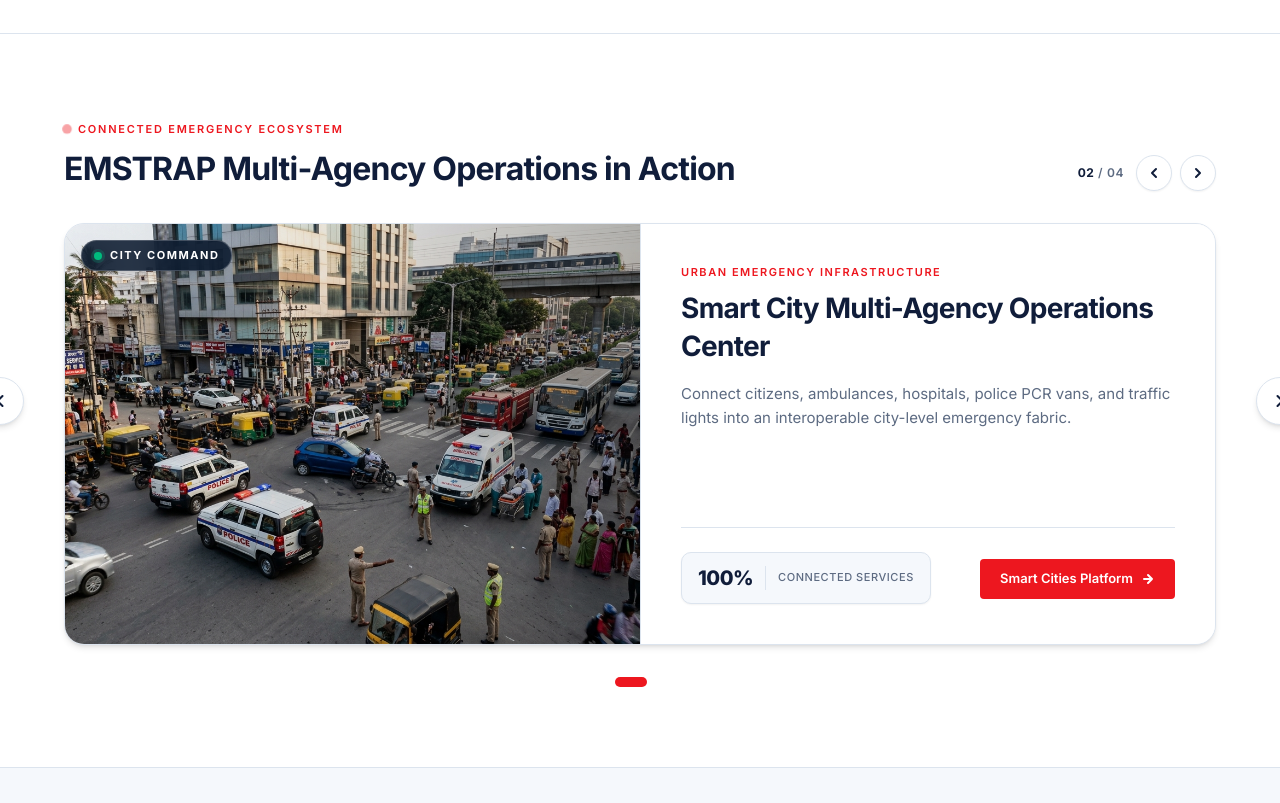
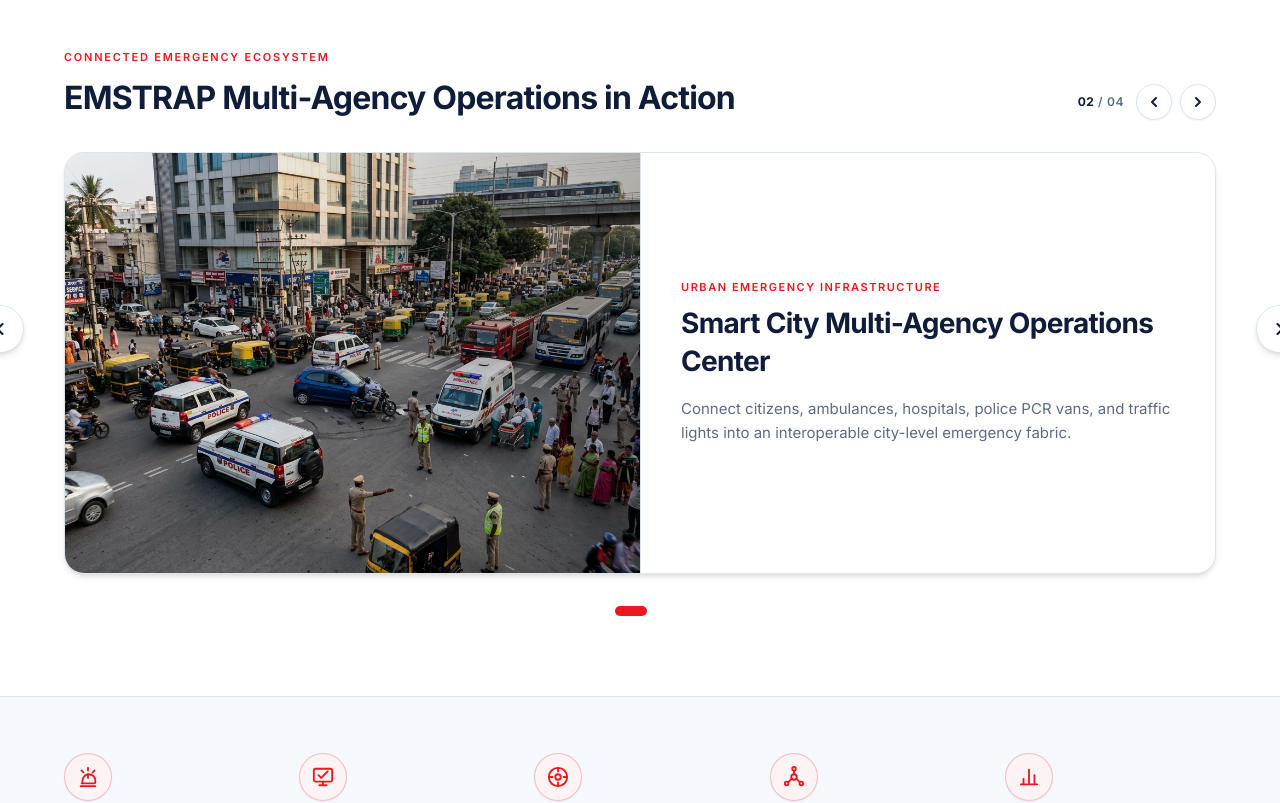
Before and after one commit to naaneshwarn/Emstrap, a React (Vite) app: page / in a window 1280 px wide. Shown: the part 1940-2743 px from the top of the page. Built offline with nearby package versions, Linux system fonts and the light colour scheme; the HTML template or start-up script is replaced by a standard one.

Commit message:
fix: implement EMSTRAP homepage screenshot updates

```diff
--- a/src/components/FloatingCardBanner.tsx
+++ b/src/components/FloatingCardBanner.tsx
@@ -288,59 +288,39 @@ const BANNER_DATA: Record<string, BannerCard[]> = {
   default: [
     {
       id: 'home-1',
-      badge: 'LIVE CAD DISPATCH',
-      badgeType: 'live',
+      badge: '',
       image: '/images/banner/banner-ambulance.jpg',
       imageAlt: 'Force Traveller 108 ambulance with paramedics attending in Indian street environment',
       eyebrow: 'INTELLIGENT MEDICAL DISPATCH',
       title: 'Sub-Second Emergency Ambulance Dispatch & Routing',
       description: 'AI-assisted Computer-Aided Dispatch synchronizing nearest ambulance units, traffic green corridors, and receiving hospital trauma teams in one unified operational flow.',
-      metricValue: '< 45s',
-      metricLabel: 'Dispatch Time',
-      actionText: 'Ambulance Solutions',
-      actionLink: '/ambulance-providers',
     },
     {
       id: 'home-2',
-      badge: 'CITY COMMAND',
-      badgeType: 'active',
+      badge: '',
       image: '/images/banner/banner-smartcities.jpg',
       imageAlt: 'Indian city intersection with emergency vehicles and metro infrastructure',
       eyebrow: 'URBAN EMERGENCY INFRASTRUCTURE',
       title: 'Smart City Multi-Agency Operations Center',
       description: 'Connect citizens, ambulances, hospitals, police PCR vans, and traffic lights into an interoperable city-level emergency fabric.',
-      metricValue: '100%',
-      metricLabel: 'Connected Services',
-      actionText: 'Smart Cities Platform',
-      actionLink: '/smart-cities',
     },
     {
       id: 'home-3',
-      badge: 'GREEN CORRIDOR ACTIVE',
-      badgeType: 'live',
+      badge: '',
       image: '/images/banner/banner-traffic.jpg',
       imageAlt: 'Traffic control room with officer managing live emergency corridor on CCTV screens',
       eyebrow: 'TRAFFIC PREEMPTION INTELLIGENCE',
       title: 'Automated Dynamic Green Wave Corridors',
       description: 'Synchronize signal timings across 45+ city intersections ahead of moving emergency vehicles, clearing paths and reducing transit time by up to 35%.',
-      metricValue: '35%',
-      metricLabel: 'Faster Response Transit',
-      actionText: 'Traffic Solutions',
-      actionLink: '/traffic-management',
     },
     {
       id: 'home-4',
-      badge: 'ENTERPRISE READY',
-      badgeType: 'verified',
+      badge: '',
       image: '/images/banner/banner-corporate.jpg',
       imageAlt: 'Indian corporate campus emergency response drill with safety marshals and personnel',
       eyebrow: 'WORKPLACE SAFETY SHIELD',
       title: 'Comprehensive Corporate Incident Protection',
       description: 'Protect thousands of employees across multi-building campuses with instant silent panic alerts, floor marshal coordination, and direct EMS dispatch.',
-      metricValue: '< 90s',
-      metricLabel: 'Campus ERT Mobilization',
-      actionText: 'Corporate Shield',
-      actionLink: '/corporate-companies',
     },
   ],
 };
@@ -350,6 +330,10 @@ interface FloatingCardBannerProps {
   cards?: BannerCard[];
   title?: string;
   eyebrow?: string;
+  showEyebrowIcon?: boolean;
+  showBadge?: boolean;
+  showMetrics?: boolean;
+  showAction?: boolean;
 }
 
 export default function FloatingCardBanner({
@@ -357,6 +341,10 @@ export default function FloatingCardBanner({
   cards: customCards,
   title = 'Live Emergency Operations in Action',
   eyebrow = 'CONNECTED EMERGENCY RESPONSE PLATFORM',
+  showEyebrowIcon = pageSlug !== 'default',
+  showBadge = pageSlug !== 'default',
+  showMetrics = pageSlug !== 'default',
+  showAction = pageSlug !== 'default',
 }: FloatingCardBannerProps) {
   const cards = customCards ?? BANNER_DATA[pageSlug] ?? BANNER_DATA.default;
   const [currentIndex, setCurrentIndex] = useState(0);
@@ -432,7 +420,9 @@ export default function FloatingCardBanner({
         <div className="flex flex-col md:flex-row md:items-end justify-between mb-8 gap-4">
           <div>
             <div className="inline-flex items-center gap-2 text-[11px] font-semibold tracking-[0.16em] uppercase text-brand-red mb-2.5">
+              {showEyebrowIcon && (
                 <span className="w-1.5 h-1.5 rounded-full bg-brand-red animate-ping" />
+              )}
               {eyebrow}
             </div>
             <h2 className="text-[24px] sm:text-[28px] lg:text-[32px] font-bold text-content-primary tracking-tight leading-snug">
@@ -494,6 +484,7 @@ export default function FloatingCardBanner({
                   <div className="absolute inset-0 bg-gradient-to-t lg:bg-gradient-to-r from-transparent via-black/10 to-black/30 pointer-events-none" />
 
                   {/* Status Indicator Badge */}
+                  {showBadge && activeCard.badge && (
                     <div className="absolute top-4 left-4 z-10">
                       <div className="bg-navy-deep/85 backdrop-blur-md px-3 py-1.5 rounded-full flex items-center gap-2 shadow-lg border border-white/20">
                         <span className="relative flex h-2 w-2">
@@ -505,10 +496,17 @@ export default function FloatingCardBanner({
                         </span>
                       </div>
                     </div>
+                  )}
                 </div>
 
                 {/* Content Side */}
-                <div className="lg:col-span-6 p-6 sm:p-8 lg:p-10 flex flex-col justify-between bg-white border-t lg:border-t-0 lg:border-l border-border-default">
+                <div
+                  className={`lg:col-span-6 p-6 sm:p-8 lg:p-10 flex flex-col ${
+                    (showMetrics && activeCard.metricValue) || (showAction && activeCard.actionText)
+                      ? 'justify-between'
+                      : 'justify-center'
+                  } bg-white border-t lg:border-t-0 lg:border-l border-border-default`}
+                >
                   <div>
                     <div className="text-[11px] font-semibold tracking-[0.14em] uppercase text-brand-red mb-2">
                       {activeCard.eyebrow}
@@ -516,16 +514,22 @@ export default function FloatingCardBanner({
                     <h3 className="text-[22px] sm:text-[26px] lg:text-[28px] font-bold text-content-primary tracking-tight leading-snug mb-4">
                       {activeCard.title}
                     </h3>
-                    <p className="text-[14px] sm:text-[15px] text-content-secondary leading-relaxed mb-6">
+                    <p
+                      className={`text-[14px] sm:text-[15px] text-content-secondary leading-relaxed ${
+                        (showMetrics && activeCard.metricValue) || (showAction && activeCard.actionText)
+                          ? 'mb-6'
+                          : 'mb-0'
+                      }`}
+                    >
                       {activeCard.description}
                     </p>
                   </div>
 
                   {/* Metrics and Action Bar */}
-                  {(activeCard.metricValue || activeCard.actionText) && (
+                  {((showMetrics && activeCard.metricValue) || (showAction && activeCard.actionText)) && (
                     <div className="pt-6 border-t border-border-default flex flex-col sm:flex-row sm:items-center justify-between gap-4">
                       {/* Metric Card */}
-                      {activeCard.metricValue && activeCard.metricLabel ? (
+                      {showMetrics && activeCard.metricValue && activeCard.metricLabel ? (
                         <div className="bg-surface-light px-4 py-2.5 rounded-[10px] border border-border-default shadow-xs inline-flex items-center gap-3">
                           <div className="text-[20px] font-extrabold text-content-primary tracking-tight">
                             {activeCard.metricValue}
@@ -535,10 +539,12 @@ export default function FloatingCardBanner({
                             {activeCard.metricLabel}
                           </div>
                         </div>
-                      ) : <div />}
+                      ) : (
+                        <div />
+                      )}
 
                       {/* Action link */}
-                      {activeCard.actionText && activeCard.actionLink && (
+                      {showAction && activeCard.actionText && activeCard.actionLink && (
                         <Link
                           to={activeCard.actionLink}
                           className="inline-flex items-center justify-center gap-2 px-5 py-2.5 bg-brand-red text-white text-[13px] font-semibold rounded-[4px] hover:bg-[#CC1218] btn-smooth whitespace-nowrap self-start sm:self-auto"
--- a/src/pages/Home.tsx
+++ b/src/pages/Home.tsx
@@ -154,15 +154,9 @@ export default function Home() {
                     <h3 className="text-[16px] font-bold text-content-primary mb-2 leading-snug">
                       {audience.title}
                     </h3>
-                    <p className="text-[13px] text-content-secondary leading-[1.6] mb-4 flex-1">
+                    <p className="text-[13px] text-content-secondary leading-[1.6]">
                       {audience.description}
                     </p>
-                    <div className="flex items-center gap-1.5 text-[13px] font-semibold text-blue-accent group-hover:gap-2.5 transition-all">
-                      Learn more
-                      <svg width="14" height="14" viewBox="0 0 14 14" fill="none" stroke="currentColor" strokeWidth="1.8" strokeLinecap="round" strokeLinejoin="round" className="transition-transform duration-200 group-hover:translate-x-1">
-                        <path d="M2 7h10M8 3l4 4-4 4" />
-                      </svg>
-                    </div>
                   </div>
                 </Link>
               </div>
@@ -176,6 +170,10 @@ export default function Home() {
         pageSlug="default"
         title="EMSTRAP Multi-Agency Operations in Action"
         eyebrow="CONNECTED EMERGENCY ECOSYSTEM"
+        showEyebrowIcon={false}
+        showBadge={false}
+        showMetrics={false}
+        showAction={false}
       />
 
       {/* Platform overview strip */}
@@ -183,18 +181,133 @@ export default function Home() {
         <div className="max-w-[1400px] mx-auto px-6 lg:px-16">
           <div className="grid grid-cols-2 md:grid-cols-3 lg:grid-cols-5 gap-8 lg:gap-6">
             {[
-              { label: 'Emergency Response', desc: 'Real-time SOS and incident management' },
-              { label: 'Intelligent Dispatch', desc: 'Smart ambulance and fleet assignment' },
-              { label: 'Live Tracking', desc: 'GPS visibility across all responders' },
-              { label: 'Multi-Agency Coordination', desc: 'Connect all emergency stakeholders' },
-              { label: 'Analytics & Reporting', desc: 'Data-driven operational improvement' },
+              {
+                label: 'Emergency Response',
+                desc: 'Real-time SOS and incident management',
+                icon: (
+                  <svg
+                    width="22"
+                    height="22"
+                    viewBox="0 0 24 24"
+                    fill="none"
+                    stroke="currentColor"
+                    strokeWidth="2"
+                    strokeLinecap="round"
+                    strokeLinejoin="round"
+                    aria-hidden="true"
+                  >
+                    <path d="M12 2v3M4.9 4.9l2.1 2.1M19.1 4.9l-2.1 2.1" />
+                    <path d="M5 19h14a1 1 0 0 0 1-1v-2a7 7 0 0 0-14 0v2a1 1 0 0 0 1 1z" />
+                    <path d="M12 9v4" />
+                    <path d="M4 22h16" />
+                  </svg>
+                ),
+              },
+              {
+                label: 'Intelligent Dispatch',
+                desc: 'Smart ambulance and fleet assignment',
+                icon: (
+                  <svg
+                    width="22"
+                    height="22"
+                    viewBox="0 0 24 24"
+                    fill="none"
+                    stroke="currentColor"
+                    strokeWidth="2"
+                    strokeLinecap="round"
+                    strokeLinejoin="round"
+                    aria-hidden="true"
+                  >
+                    <rect x="2" y="3" width="20" height="14" rx="2" />
+                    <path d="M8 21h8M12 17v4" />
+                    <path d="m7 10 3 3 7-7" />
+                  </svg>
+                ),
+              },
+              {
+                label: 'Live Tracking',
+                desc: 'GPS visibility across all responders',
+                icon: (
+                  <svg
+                    width="22"
+                    height="22"
+                    viewBox="0 0 24 24"
+                    fill="none"
+                    stroke="currentColor"
+                    strokeWidth="2"
+                    strokeLinecap="round"
+                    strokeLinejoin="round"
+                    aria-hidden="true"
+                  >
+                    <circle cx="12" cy="12" r="10" />
+                    <line x1="22" y1="12" x2="18" y2="12" />
+                    <line x1="6" y1="12" x2="2" y2="12" />
+                    <line x1="12" y1="6" x2="12" y2="2" />
+                    <line x1="12" y1="22" x2="12" y2="18" />
+                    <circle cx="12" cy="12" r="3" />
+                  </svg>
+                ),
+              },
+              {
+                label: 'Multi-Agency Coordination',
+                desc: 'Connect all emergency stakeholders',
+                icon: (
+                  <svg
+                    width="22"
+                    height="22"
+                    viewBox="0 0 24 24"
+                    fill="none"
+                    stroke="currentColor"
+                    strokeWidth="2"
+                    strokeLinecap="round"
+                    strokeLinejoin="round"
+                    aria-hidden="true"
+                  >
+                    <circle cx="12" cy="12" r="3" />
+                    <circle cx="12" cy="3" r="2" />
+                    <circle cx="4" cy="19" r="2" />
+                    <circle cx="20" cy="19" r="2" />
+                    <line x1="12" y1="5" x2="12" y2="9" />
+                    <line x1="5.7" y1="17.5" x2="9.5" y2="13.8" />
+                    <line x1="18.3" y1="17.5" x2="14.5" y2="13.8" />
+                  </svg>
+                ),
+              },
+              {
+                label: 'Analytics & Reporting',
+                desc: 'Data-driven operational improvement',
+                icon: (
+                  <svg
+                    width="22"
+                    height="22"
+                    viewBox="0 0 24 24"
+                    fill="none"
+                    stroke="currentColor"
+                    strokeWidth="2"
+                    strokeLinecap="round"
+                    strokeLinejoin="round"
+                    aria-hidden="true"
+                  >
+                    <line x1="18" y1="20" x2="18" y2="10" />
+                    <line x1="12" y1="20" x2="12" y2="4" />
+                    <line x1="6" y1="20" x2="6" y2="14" />
+                    <path d="M3 20h18" />
+                  </svg>
+                ),
+              },
             ].map((item, i) => (
               <div
                 key={item.label}
                 className={`flex flex-col gap-1.5 card-entry ${platformInView ? 'is-visible' : ''}`}
                 style={{ transitionDelay: `${i * 90}ms` }}
               >
-                <div className="w-1.5 h-1.5 rounded-full bg-brand-red mb-1" />
+                <div
+                  role="img"
+                  aria-label={item.label}
+                  className="w-12 h-12 rounded-full bg-red-50/80 border border-brand-red/25 flex items-center justify-center text-brand-red mb-2 shadow-xs"
+                >
+                  {item.icon}
+                </div>
                 <div className="text-[14px] font-semibold text-content-primary leading-snug">{item.label}</div>
                 <div className="text-[12px] text-content-secondary leading-snug">{item.desc}</div>
               </div>
@@ -215,13 +328,7 @@ export default function Home() {
                 Talk to an EMSTRAP specialist about your organisation's specific requirements.
               </p>
             </div>
-            <div className="flex gap-3 flex-shrink-0">
-              <a
-                href="#"
-                className="inline-flex items-center px-6 py-3 bg-brand-red text-white text-[14px] font-semibold rounded-[4px] hover:bg-[#CC1218] btn-smooth whitespace-nowrap"
-              >
-                Request a Demo
-              </a>
+            <div className="flex-shrink-0">
               <a
                 href="#"
                 className="inline-flex items-center px-6 py-3 border border-white/25 text-white/80 text-[14px] font-semibold rounded-[4px] hover:bg-white/10 btn-outline-smooth whitespace-nowrap"
```
Lines whose indentation alone changed are shown as unchanged.
